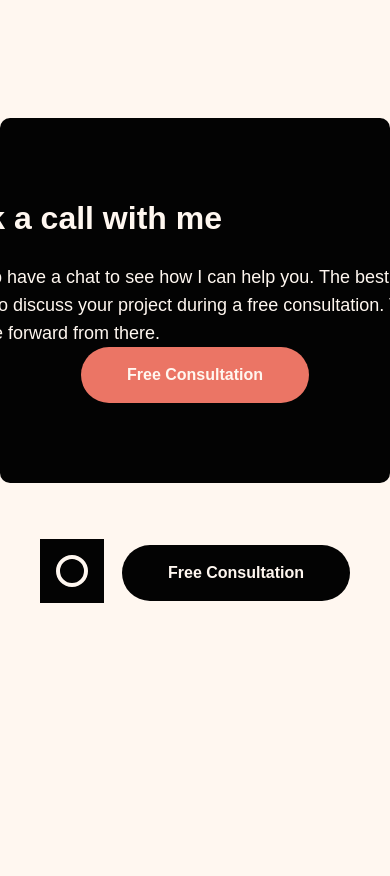
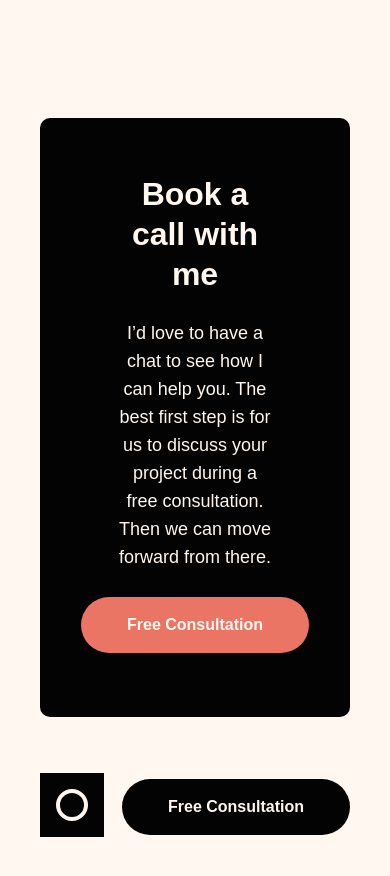
Before and after one commit to ohmymario/design-portfolio, a React (Create React App) app: page / in a window 390 px wide. Shown: the part 2405-3281 px from the top of the page. Before the commit the page ends 3078 px from the top, so only its background shows below. Built offline with nearby package versions, Linux system fonts and the light colour scheme.

Commit message:
add tablet media query to booking component

```diff
--- a/src/components/Booking/Booking.tsx
+++ b/src/components/Booking/Booking.tsx
@@ -1,5 +1,5 @@
 import React from 'react'
-import { BookingContainer, BookingText, BookingButton } from './BookingStyles'
+import { BookingContainer, BookingText, BookingButton, BookingBackground } from './BookingStyles'
 import ConButton from '../ConButton/ConButton'
 
 type Props = {}
@@ -16,6 +16,8 @@ const Booking = (props: Props) => {
 
   return (
     <BookingContainer>
+      <BookingBackground>
+
         <BookingText>
           <h2>{title}</h2>
           <p>{text}</p>
@@ -24,6 +26,8 @@ const Booking = (props: Props) => {
         <BookingButton>
           <ConButton primary={primary}>Free Consultation</ConButton>
         </BookingButton>
+
+      </BookingBackground>
     </BookingContainer>
 
   )
--- a/src/components/Booking/BookingStyles.tsx
+++ b/src/components/Booking/BookingStyles.tsx
@@ -1,9 +1,19 @@
 import styled from 'styled-components';
 
 export const BookingContainer = styled.div`
+  width: 100%;
+  display: flex;
+  max-width: var(--max-width);
+
+  @media screen and (max-width: 1050px) {
+    padding: 0 40px;
+  }
+
+`;
+
+export const BookingBackground = styled.div`
   display: flex;
   justify-content: space-between;
-  max-width: var(--max-width);
   width: 100%;
   padding: 5rem 4rem;
   margin-bottom: 56px;
@@ -11,15 +21,24 @@ export const BookingContainer = styled.div`
   border-radius: 10px;
   align-items: center;
 
+  @media screen and (max-width: 1050px) {
+    gap: 4rem;
+  }
 
-  @media screen and (max-width: 768px) {
+  @media screen and (max-width: 950px) {
+    gap: 2rem;
+  }
+
+  @media screen and (max-width: 850px) {
     flex-direction: column;
+    padding: 3.5rem 4.6875rem 4rem 4.6875rem;
+    gap: 1.625rem;
   }
 
 `;
 
+
 export const BookingText = styled.div`
-
   width: 540px;
 
   h2 {
@@ -31,6 +50,11 @@ export const BookingText = styled.div`
     color: var(--light-cream);
   }
 
+  @media screen and (max-width: 850px) {
+    width: 100%;
+    text-align: center;
+  }
+
 `;
 
 export const BookingButton = styled.div`
```
Lines whose indentation alone changed are shown as unchanged.
